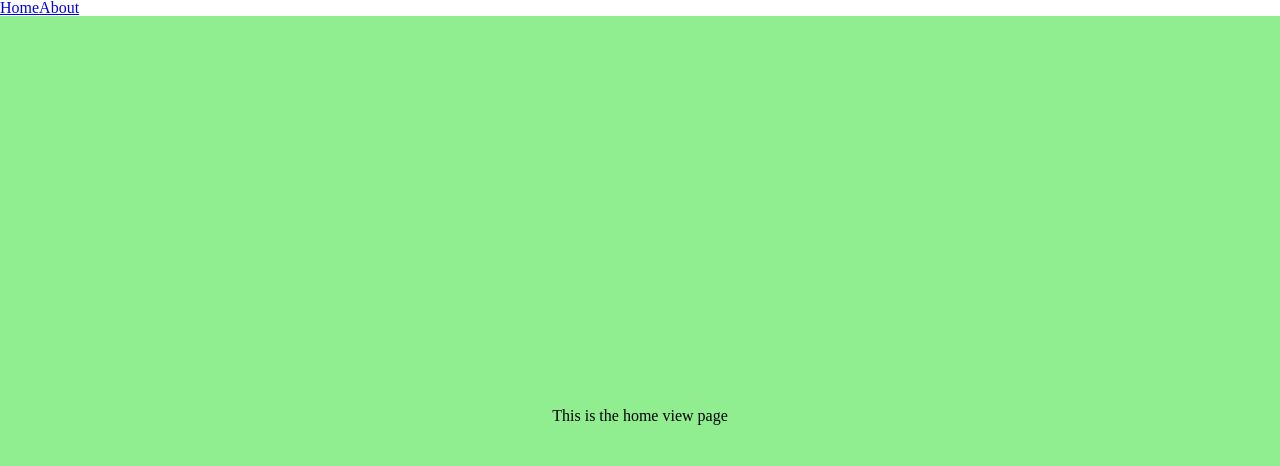
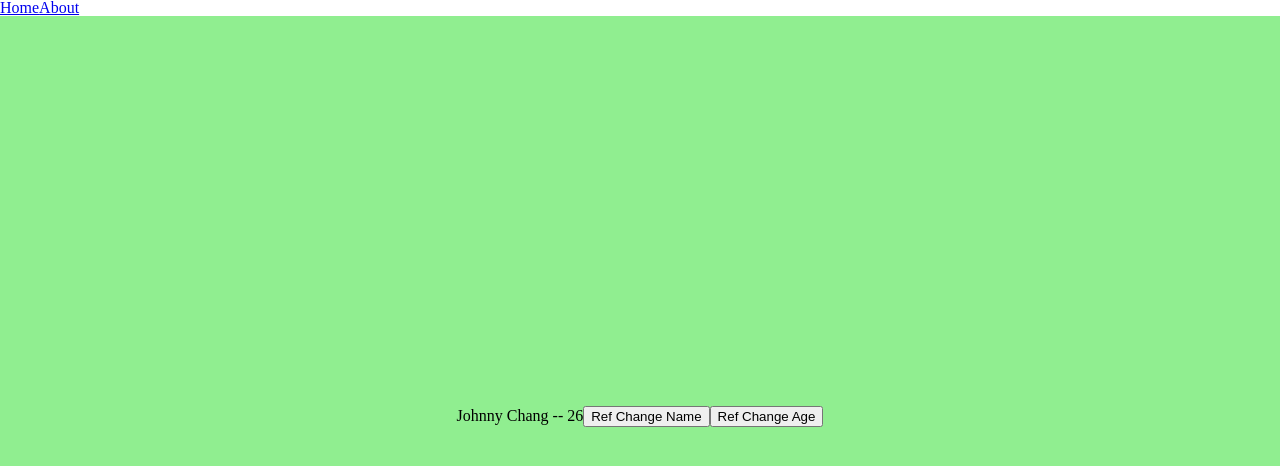
Before and after one commit to chubbychang914/Vue-TS-Practice, a Vue app: page / in a window 1280 px wide. Shown: the top 466 px of the page. Built offline with nearby package versions, Linux system fonts and the light colour scheme.

Commit message:
made a test 1 component

```diff
--- a/src/views/HomeView.vue
+++ b/src/views/HomeView.vue
@@ -1,9 +1,36 @@
 <script setup lang="ts">
+import { ref, reactive } from 'vue';
+
+// using reactive ====================
+// const state = reactive({
+//   name: 'Johnny', // will automatically inferred to be a string
+//   age: 25 as number | string
+// })
+// const changeName = (newName: string) => state.name = newName
+// const changeAge = (newAge: number | string) => state.age = newAge
+
+// using refs ====================
+const name = ref('Johnny Chang')
+const age = ref<number | string>(26)
+
+const changeName = (newName: string) => name.value = newName
+const changeAge = (newAge: number | string) => age.value = newAge
+
 </script>
 
 <template>
   <div id="HomeView">
-    <h1>This is the home view page</h1>
+    <!-- ========== using reactive ========== -->
+
+    <!-- <h1>{{ state.name }} -- {{ state.age }}</h1>
+    <button @click="changeName('Joby')">Change Name</button>
+    <button @click="changeAge(30)">Change Age</button> -->
+
+    <!-- ========== using refs ========== -->
+    <h1>{{ name }} -- {{ age }}</h1>
+    <button @click="changeName('Hello world')">Ref Change Name</button>
+    <button @click="changeAge('123')">Ref Change Age</button>
+
   </div>
 </template>
 
```
Also changed, not shown: src/components/test/test1.vue (added, +16 -0 lines).
